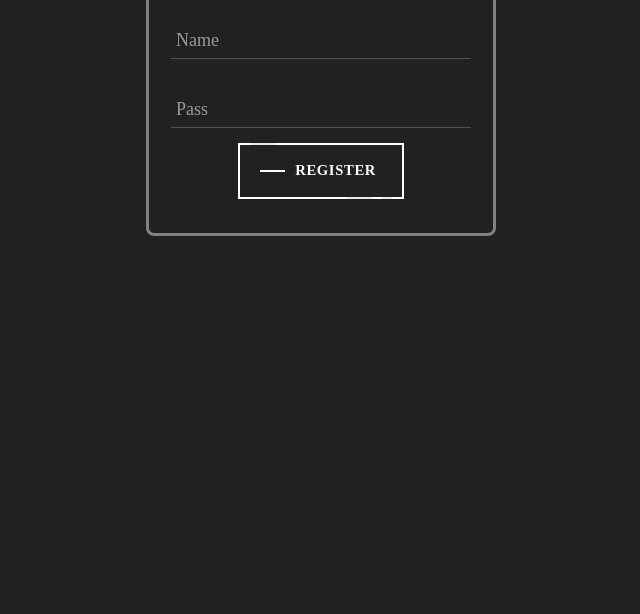
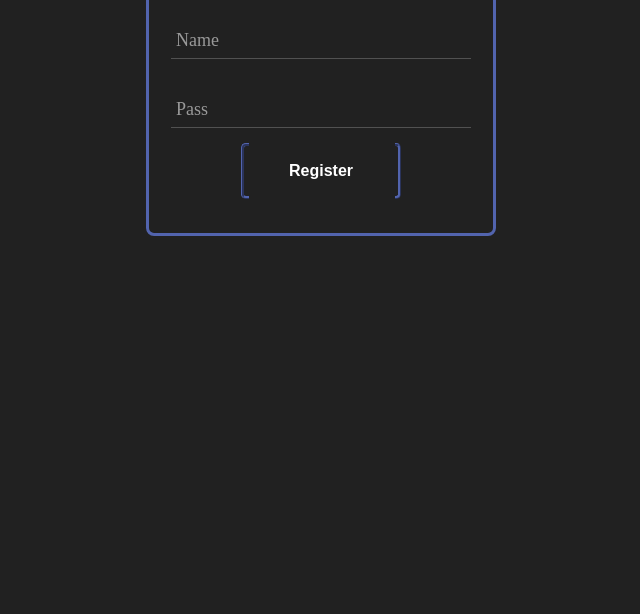
Before and after one commit to sn-sniper/Registration_form, a plain HTML site: page index.html in a window 1280 px wide. Shown: the part 186-800 px from the top of the page, without its empty margins (319-959 px from the left). Drawn offline with Linux system fonts and the light colour scheme.

Commit message:
Add files via upload

```diff
--- a/index.html
+++ b/index.html
@@ -32,12 +32,17 @@
     </div>
     <!-- <button class="btn"> Register
     </button> -->
-    <a class="fancy" href="#">
+    <!-- <a class="fancy" href="#">
         <span class="top-key"></span>
         <span class="text">Register</span>
         <span class="bottom-key-1"></span>
         <span class="bottom-key-2"></span>
-    </a>
+    </a> -->
+    <button>
+        Register
+    </button>
+
+
 </div>
 </body>
 </html>
--- a/style.css
+++ b/style.css
@@ -19,12 +19,13 @@ body{
     flex-direction: column;
     justify-content: center;
     align-items: center;
-    border: solid 3px #818181;
+    border: solid 3px #5264AE;
     border-radius: 8px;
 }
 .main .header{
     font-family: Montserrat;
     color: #fff;
+    text-shadow: 1px 1px 10px#5162a5;
     text-decoration: underline;
     font-size: 2em;
     font-weight: 600;
@@ -267,3 +268,49 @@ body{
         width: 300px;
     }
 }
+button {
+    width: 10em;
+    position: relative;
+    height: 3.5em;
+    border: 3px ridge #5264AE;
+    outline: none;
+    background-color: transparent;
+    color: white;
+    transition: 1s;
+    border-radius: 0.3em;
+    font-size: 16px;
+    font-weight: bold;
+}
+
+button::after {
+    content: "";
+    position: absolute;
+    top: -10px;
+    left: 3%;
+    width: 95%;
+    height: 40%;
+    background-color: #212121;
+    transition: 0.5s;
+    transform-origin: center;
+}
+
+button::before {
+    content: "";
+    transform-origin: center;
+    position: absolute;
+    top: 80%;
+    left: 3%;
+    width: 95%;
+    height: 40%;
+    background-color: #212121;
+    transition: 0.5s;
+}
+
+button:hover::before,
+button:hover::after {
+    transform: scale(0)
+}
+
+button:hover {
+    box-shadow: inset 0px 0px 25px #5264AE;
+}
```
